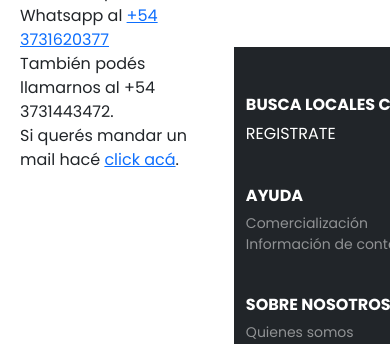
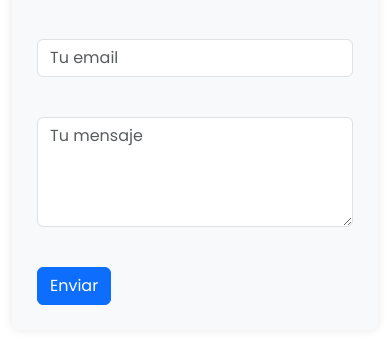
Before and after one commit to gabilandriel/Proyecto-Landriel-Rodriguez, a CodeIgniter 4 app: the page made by app/Views/pages/informacion-de-contacto.php in a window 390 px wide. Shown: the part 583-927 px from the top of the page. Run offline with PHP 8.4 and a stand-in for CodeIgniter, Linux system fonts and the light colour scheme; the template is opened without the code that fills it, so the values that code supplies are empty; some libraries are stand-ins or nearby versions.

Commit message:
terminamos informacion de contactoooo

```diff
--- a/app/Views/pages/informacion-de-contacto.php
+++ b/app/Views/pages/informacion-de-contacto.php
@@ -1,62 +1,60 @@
 <!DOCTYPE html>
 <html lang="es">
 <head>
-
     <meta charset="utf-8">
     <meta name="viewport" content="width=device-width, initial-scale=1">
     <link href="https://fonts.googleapis.com/css2?family=Poppins:wght@400;500;700&display=swap" rel="stylesheet">
     <link href="assets/css/bootstrap.min.css" rel="stylesheet">
     <link href="assets/css/miestilo.css" rel="stylesheet">
     <link rel="stylesheet" href="https://cdn.jsdelivr.net/npm/bootstrap-icons@1.10.5/font/bootstrap-icons.css">
-    <link href="assets/css/bootstrap.min.css" rel="stylesheet" integrity="" crossorigin="">
-    <link href="assets/css/miestilo.css" rel="stylesheet">
-    <link rel="stylesheet" href="https://cdn.jsdelivr.net/npm/bootstrap-icons@1.10.5/font/bootstrap-icons.css">
 </head>
 <body>
     <?= view('templates/header.php') ?>
-    <div style="display: flex; align-items: stretch; gap: 40px; padding: 20px;">
-  <div style="flex: 1;">
+
+    <div class="container mt-4">
+        <div class="row">
+            <div class="col-md-4">
                 <h2>INFORMACION DE CONTACTO</h2>
                 <p>¡Te podés comunicar con nosotros de Lunes a Domingo de 9 a 21 hrs!</p>
-        <p><strong>Titular de la empresa:</strong> Landriel Gabriel, Rodriguez Lucas<br>
-        </p>
+                <p><strong>Titular de la empresa:</strong> Landriel Gabriel, Rodriguez Lucas<br></p>
                 <strong>Razón social:</strong> Comercio Web S.A.<br>
-        <p>
-        <strong>Domicilio legal:</strong> Paraguay 1054, Corrientes, Argentina
-        </p>
+                <p><strong>Domicilio legal:</strong> Paraguay 1054, Corrientes, Argentina</p>
                 Escribinos por Whatsapp al <a href="https://wa.me/543731620377">+54 3731620377</a> <br>
                 También podés llamarnos al +54 3731443472.<br>
                 Si querés mandar un mail hacé <a href="mailto:vS.contacto@gmail.com">click acá</a>.<br>
             </div>
 
+            <div class="col-md-4 mt-4 mt-md-0">
                 <div class="contact-form">
                     <h4>COMUNICATE CON NOSOTROS DIRECTAMENTE</h4>
                     <form action="#" method="post">
-            <input type="text" placeholder="Tu nombre" required><br>
-            <input type="email" placeholder="Tu email" required><br>
-            <textarea placeholder="Tu mensaje" rows="4" required></textarea><br>
-            <button type="submit">Enviar</button>
+                        <input type="text" class="form-control mb-3" placeholder="Tu nombre" required><br>
+                        <input type="email" class="form-control mb-3" placeholder="Tu email" required><br>
+                        <textarea class="form-control mb-3" placeholder="Tu mensaje" rows="4" required></textarea><br>
+                        <button type="submit" class="btn btn-primary">Enviar</button>
                     </form>
                 </div>
-    <div style="flex: 1; display: flex; flex-direction: column; justify-content: flex-start;">
+            </div>
+
+            <div class="col-md-4 mt-4 mt-md-0">
                 <h3>¡Pasá por nuestro local!</h3>
                 <p>¡Te esperamos en nuestro local físico!</p>
-
+                <div class="map-responsive">
                     <iframe
                         src="https://www.google.com/maps/embed?pb=!1m18!1m12!1m3!1d3537.5288027406196!2d-58.84051862368882!3d-27.467734115672807!2m3!1f0!2f0!3f0!3m2!1i1024!2i768!4f13.1!3m3!1m2!1s0x94450ce6fa3a3c7f%3A0x4099dd7797a99713!2sParaguay%201054%2C%20W3400%20Corrientes!5e0!3m2!1ses!2sar!4v1714059098451!5m2!1ses!2sar"
                         width="600"
-        height="400"
-        style="border:0; border-radius: 10px;"
+                        height="450" style="border:0; border-radius: 10px;"
                         allowfullscreen=""
                         loading="lazy"
                         referrerpolicy="no-referrer-when-downgrade">
                     </iframe>
+                </div>
+            </div>
+        </div>
+    </div>
 
     <?= view('templates/footer.php') ?>
-   </div>
+
+    <script src="assets/js/bootstrap.bundle.min.js"></script>
 </body>
-
-
-
-
 </html>
--- a/assets/css/miestilo.css
+++ b/assets/css/miestilo.css
@@ -263,13 +263,26 @@
   }
 
   .contact-form {
-    position: fixed;
-    bottom: 210px;
-    left: 20px;
+    bottom: auto;
+    left: auto;
     background-color: #f8f9fa;
     padding: 25px;
     border-radius: 8px;
     box-shadow: 0 0 10px rgba(0, 0, 0, 0.1);
-    width: 350px;
+    width: auto;
     z-index: 9999;
 }
+
+.map-responsive {
+  overflow: hidden;
+  padding-bottom: 75%; /* Ajusta la proporción según necesites (alto / ancho * 100) */
+  position: relative;
+  height: 0;
+}
+.map-responsive iframe {
+  left: 0;
+  top: 0;
+  height: 100%;
+  width: 100%;
+  position: absolute;
+}
```
Lines whose indentation alone changed are shown as unchanged.
